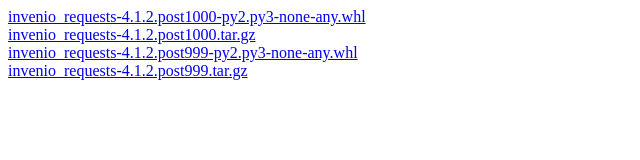
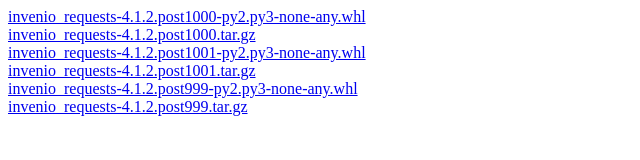
Before and after one commit to oarepo/pypi, a plain HTML site: page packages/simple/invenio-requests/index.html in a window 1280 px wide. Shown: the whole page, without its empty margins (0-640 px from the left). Drawn offline with Linux system fonts and the light colour scheme.

Commit message:
[invenio-integration-tests] adding package invenio-requests version 4.1.2 to the pypi

```diff
--- a/packages/simple/invenio-requests/index.html
+++ b/packages/simple/invenio-requests/index.html
@@ -1,6 +1,8 @@
 <!DOCTYPE html><html><body>
 <a href="../../invenio_requests-4.1.2.post1000-py2.py3-none-any.whl">invenio_requests-4.1.2.post1000-py2.py3-none-any.whl</a></br>
 <a href="../../invenio_requests-4.1.2.post1000.tar.gz">invenio_requests-4.1.2.post1000.tar.gz</a></br>
+<a href="../../invenio_requests-4.1.2.post1001-py2.py3-none-any.whl">invenio_requests-4.1.2.post1001-py2.py3-none-any.whl</a></br>
+<a href="../../invenio_requests-4.1.2.post1001.tar.gz">invenio_requests-4.1.2.post1001.tar.gz</a></br>
 <a href="../../invenio_requests-4.1.2.post999-py2.py3-none-any.whl">invenio_requests-4.1.2.post999-py2.py3-none-any.whl</a></br>
 <a href="../../invenio_requests-4.1.2.post999.tar.gz">invenio_requests-4.1.2.post999.tar.gz</a></br>
 </body></html>
```
Also changed, not shown: 2 other files.
